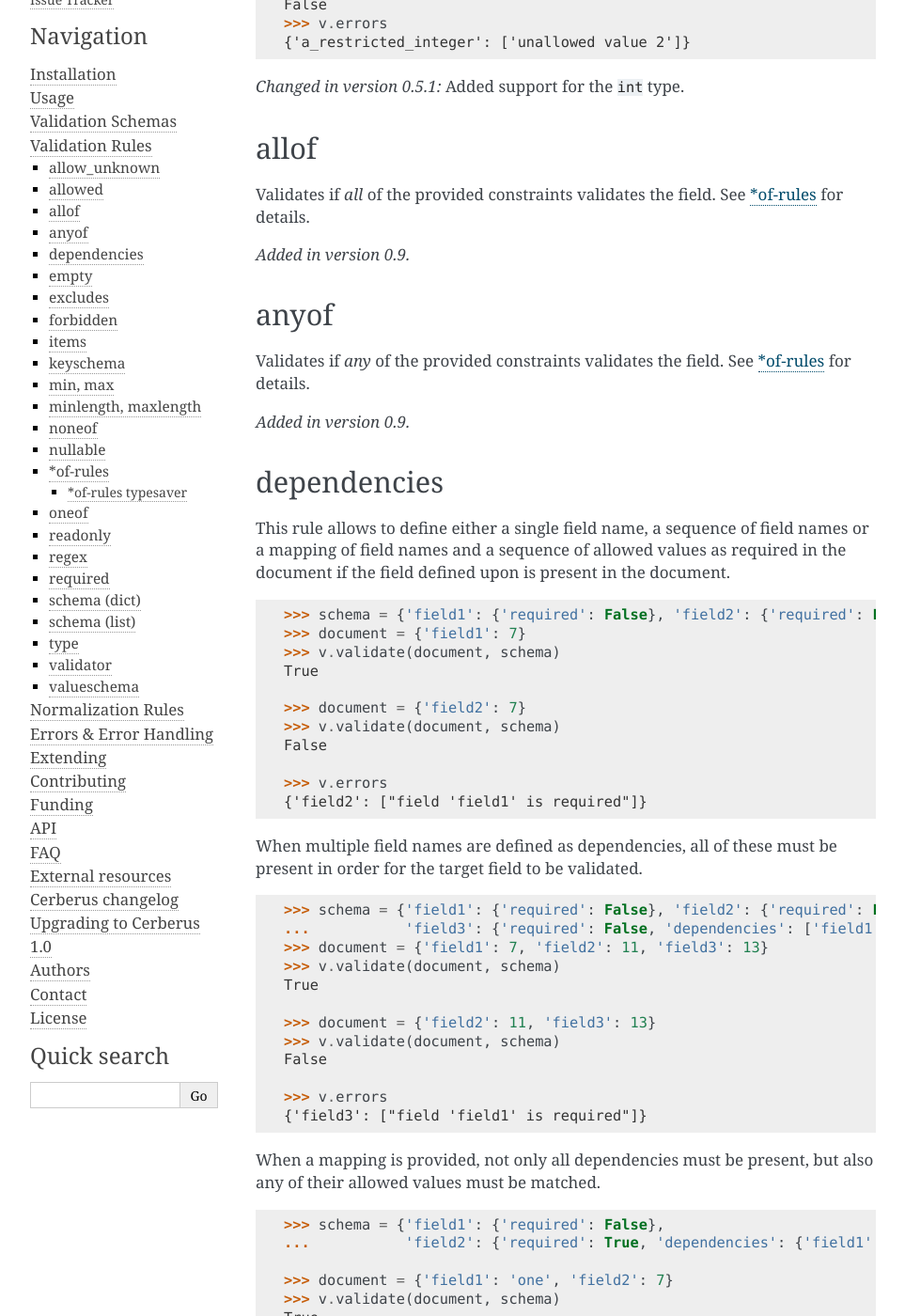
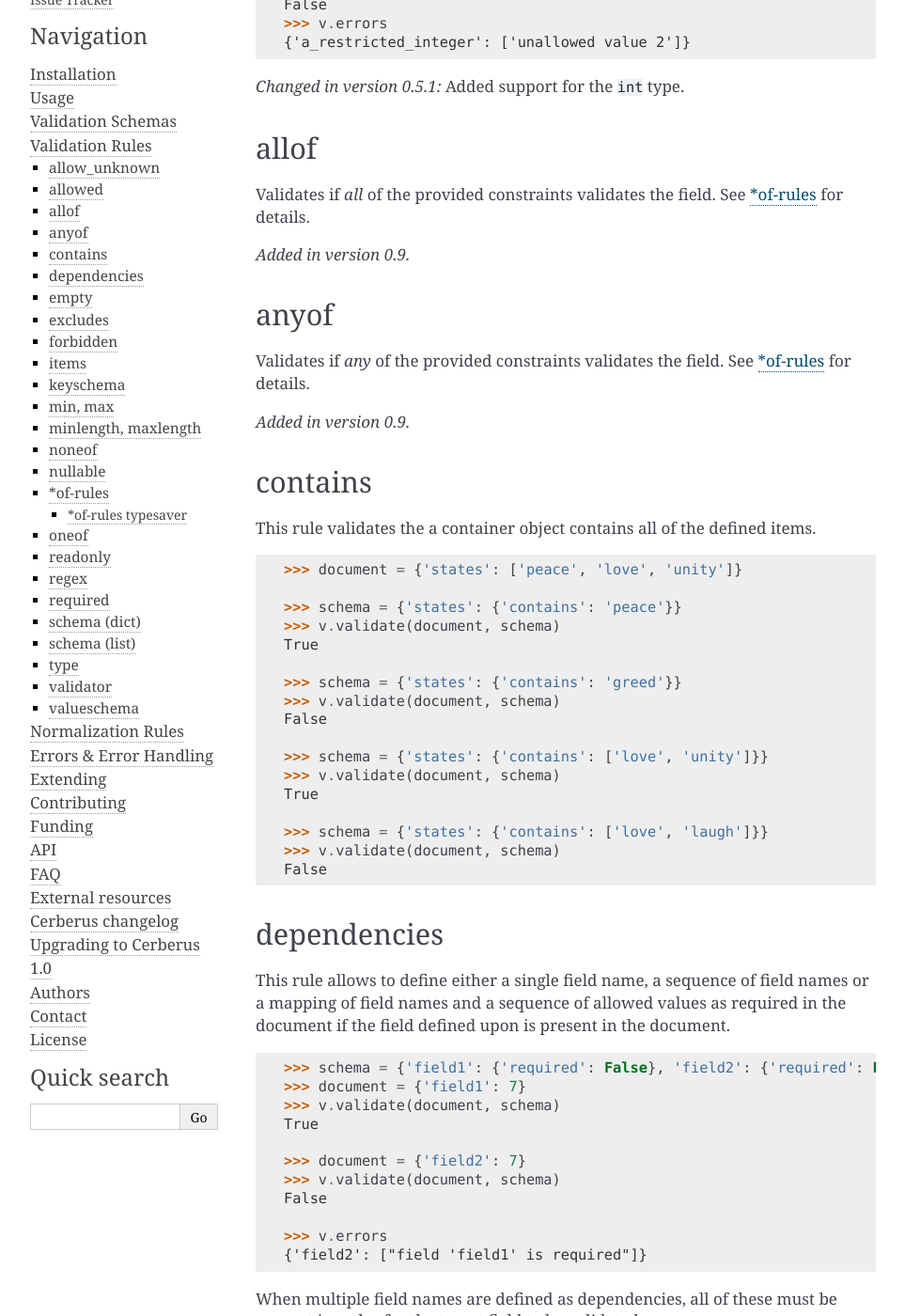
Before and after one commit to pyeve/cerberus, a Sphinx documentation site: the page built from docs/validation-rules.rst, in a window 1280 px wide and 1400 px high, scrolled down 896 px. Shown: the whole window at 94% size, without its empty margins (148-1111 px from the left). Built offline with Sphinx 7.4.7, drawn with Linux system fonts in a browser that asks for light colours; comment, search, counter and statistics services are not loaded.

Commit message:
Adds the 'contains' rule
Closes #358

```diff
--- a/docs/validation-rules.rst
+++ b/docs/validation-rules.rst
@@ -60,6 +60,31 @@ anyof
 Validates if *any* of the provided constraints validates the field. See `\*of-rules`_ for details.
 
 .. versionadded:: 0.9
+
+contains
+--------
+This rule validates the a container object contains all of the defined items.
+
+.. doctest::
+
+    >>> document = {'states': ['peace', 'love', 'unity']}
+
+    >>> schema = {'states': {'contains': 'peace'}}
+    >>> v.validate(document, schema)
+    True
+
+    >>> schema = {'states': {'contains': 'greed'}}
+    >>> v.validate(document, schema)
+    False
+
+    >>> schema = {'states': {'contains': ['love', 'unity']}}
+    >>> v.validate(document, schema)
+    True
+
+    >>> schema = {'states': {'contains': ['love', 'laugh']}}
+    >>> v.validate(document, schema)
+    False
+
 
 .. _dependencies:
 
```
Also changed, not shown: CHANGES.rst (+7 -5 lines), 3 other files.
